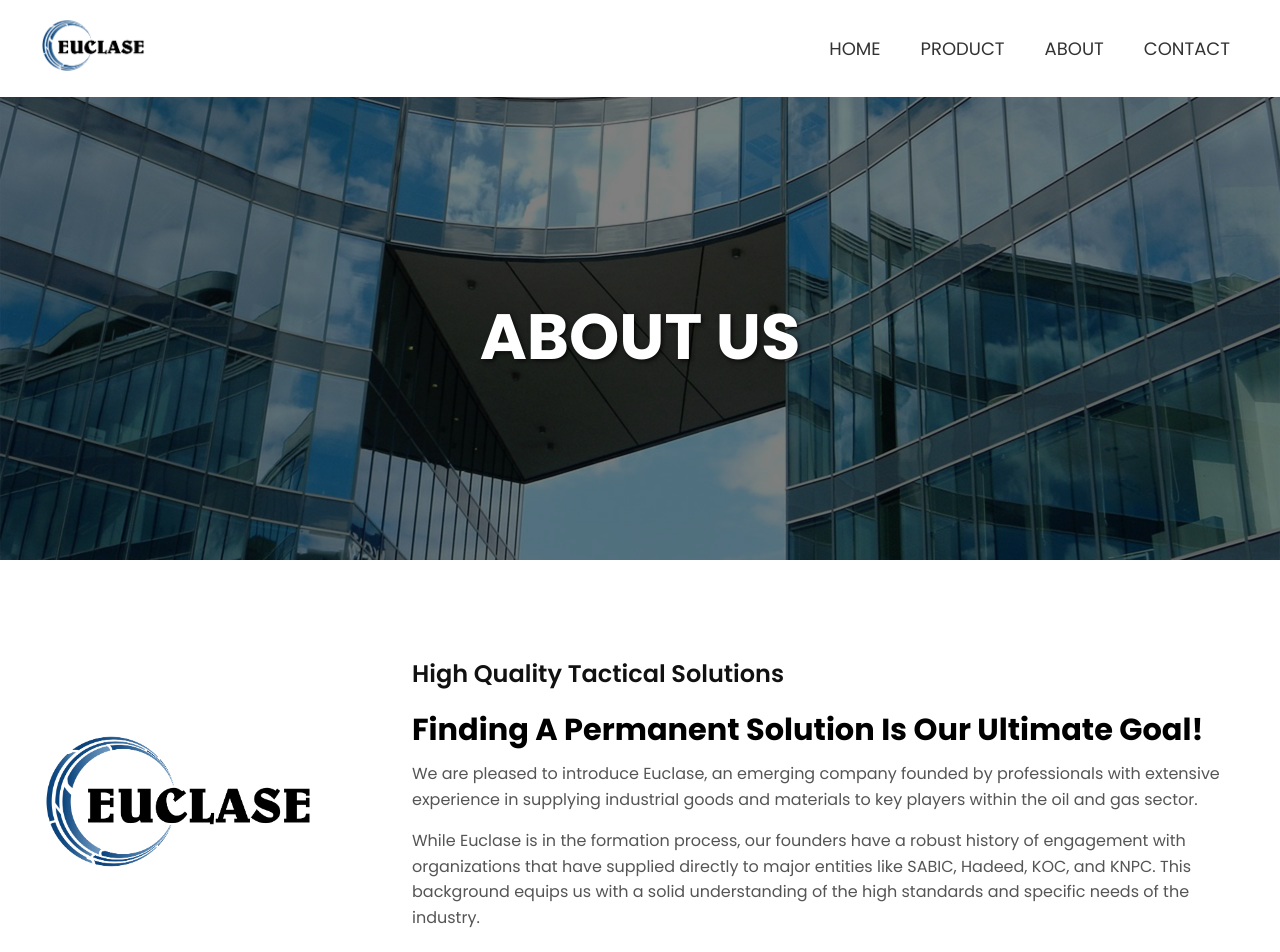
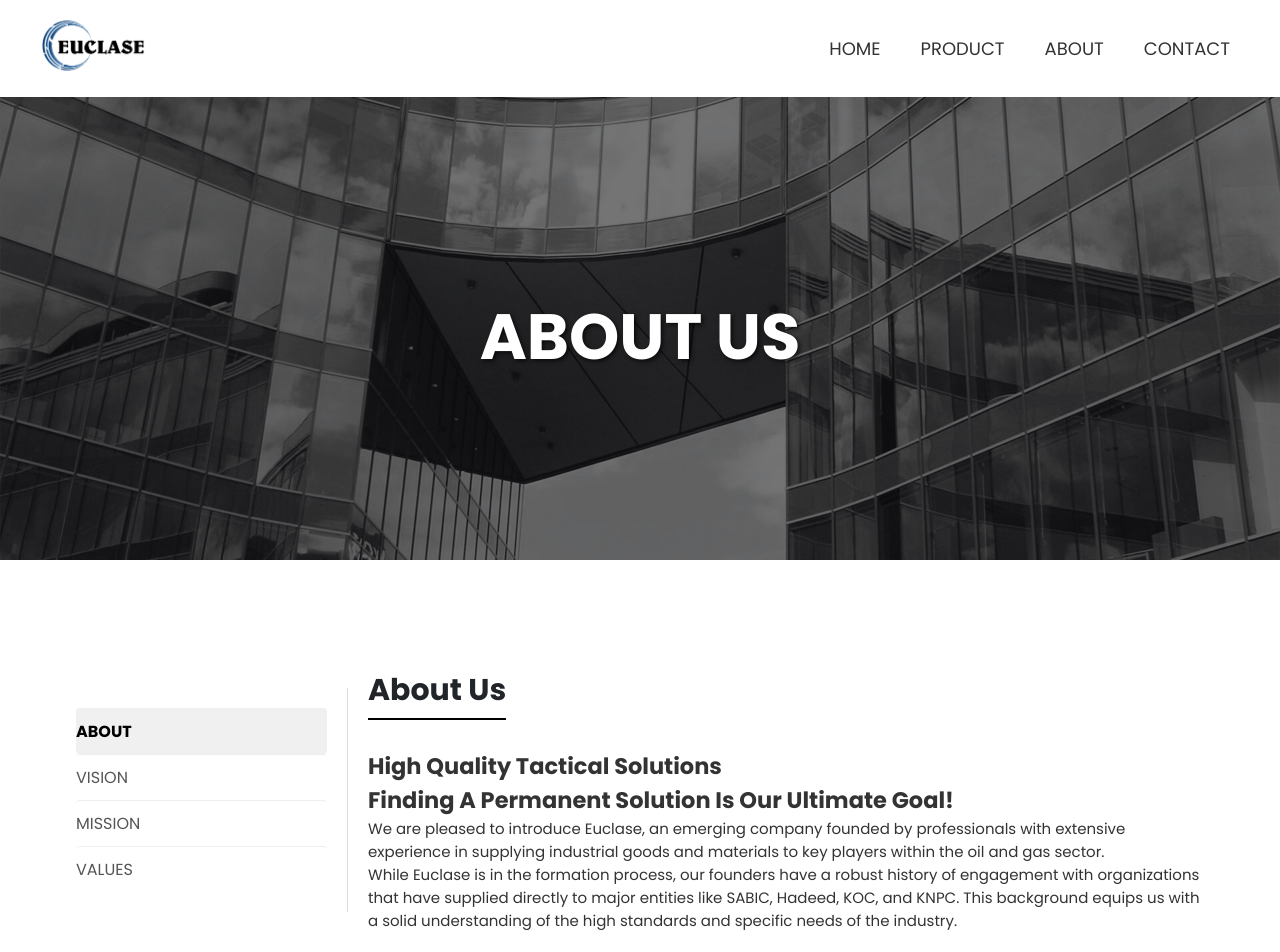
Before and after one commit to Syedsafwan24/Euclase, a React (Vite) app: page /about in a window 1280 px wide. Shown: the top 952 px of the page. Built offline with nearby package versions, Linux system fonts and the light colour scheme.

Commit message:
changed many thing added many thing last stopped about page

```diff
--- a/section/about/About.css
+++ b/section/about/About.css
@@ -1,7 +1,10 @@
+/* About.css */
+
+/* About Header - Unchanged */
 .about-header {
 	position: relative;
 	width: 100%;
-	height: 70vh; /* Adjust height as needed */
+	height: 70vh; /* Keeps the original height */
 	background: url('./bg.jpg') no-repeat center center/cover;
 }
 
@@ -21,30 +24,34 @@
 	left: 50%;
 	transform: translate(-50%, -50%);
 	color: white;
-	font-size: 4rem; /* Adjust size as needed */
+	font-size: 4rem; /* Keeps the original size */
 	font-weight: bold;
 	text-shadow: 2px 2px 4px rgba(0, 0, 0, 0.7);
 	text-align: center;
-	z-index: 1; /* Ensure text is above the overlay */
-	font-family: 'poppins';
+	z-index: 1;
+	font-family: 'Poppins', sans-serif;
 }
-/* About.css */
 
+/* About Container Adjustments */
 .about-container {
 	display: flex;
 	justify-content: center;
 	align-items: center;
-	padding: 6rem 0 5rem 0;
-	background-color: #ffffff; /* Background similar to the uploaded image */
+	padding: 3rem 1rem; /* Adjusted padding for better consistency */
+	background-color: #ffffff;
+	margin: 0 auto;
+	max-width: 1200px; /* Set consistent maximum width */
 }
 
 .about-content-wrapper {
 	display: flex;
-	max-width: 1200px;
+	gap: 3rem; /* Space between the logo and content */
+	flex-wrap: wrap; /* Ensures responsiveness */
 	width: 100%;
-	gap: 6rem; /* Space between the logo and content */
+	max-width: 100%;
 }
 
+/* About Logo */
 .about-logo {
 	flex: 1;
 	display: flex;
@@ -58,8 +65,9 @@
 	object-fit: contain;
 }
 
+/* About Content */
 .about-content {
-	flex: 3;
+	flex: 1;
 	display: flex;
 	flex-direction: column;
 	justify-content: center;
@@ -67,14 +75,14 @@
 }
 
 .about-content h1 {
-	font-size: 1.5rem;
+	font-size: 1.3rem;
 	font-weight: 600;
 	color: #111;
 	margin-bottom: 1rem;
 }
 
 .about-content h2 {
-	font-size: 1.9rem;
+	font-size: 1.5rem;
 	font-weight: 700;
 	margin-bottom: 0.5rem;
 	color: #000;
@@ -85,8 +93,10 @@
 	line-height: 1.6;
 	margin-bottom: 1rem;
 	color: #555;
+	text-align: left;
 }
 
+/* Responsive Design */
 @media (max-width: 768px) {
 	.about-content-wrapper {
 		flex-direction: column;
--- a/section/about/About.jsx
+++ b/section/about/About.jsx
@@ -1,7 +1,9 @@
 import React from 'react';
 import './About.css'; // Ensure the styles are applied
 import euclaseLogo from '../../src/img/logo1.png'; // Adjust the path as needed
+// import Vision from './vision';
 import Footer from '../../components/Footer';
+import AboutUs from './vision';
 
 function About() {
 	return (
@@ -9,31 +11,7 @@
 			<div className='about-header'>
 				<div className='about-header-text'>ABOUT US</div>
 			</div>
-			<div className='about-container'>
-				<div className='about-content-wrapper'>
-					{/* Left Side - Logo */}
-					<div className='about-logo'>
-						<img src={euclaseLogo} alt='Euclase Logo' />
-					</div>
-					{/* Right Side - Content */}
-					<div className='about-content'>
-						<h1>High Quality Tactical Solutions</h1>
-						<h2>Finding A Permanent Solution Is Our Ultimate Goal!</h2>
-						<p>
-							We are pleased to introduce Euclase, an emerging company founded
-							by professionals with extensive experience in supplying industrial
-							goods and materials to key players within the oil and gas sector.
-						</p>
-						<p>
-							While Euclase is in the formation process, our founders have a
-							robust history of engagement with organizations that have supplied
-							directly to major entities like SABIC, Hadeed, KOC, and KNPC. This
-							background equips us with a solid understanding of the high
-							standards and specific needs of the industry.
-						</p>
-					</div>
-				</div>
-			</div>
+			<AboutUs />
 			<Footer />
 		</>
 	);
--- /dev/null
+++ b/section/about/Vision.jsx
@@ -0,0 +1,121 @@
+import React, { useState } from 'react';
+import './vision.css';
+
+function AboutUs() {
+	const [activeSection, setActiveSection] = useState('about');
+
+	const renderContent = () => {
+		switch (activeSection) {
+			case 'about':
+				return (
+					<div className='section'>
+						<h2 className='section-title'>About Us</h2>
+						<h1>High Quality Tactical Solutions</h1>
+						<h2>Finding A Permanent Solution Is Our Ultimate Goal!</h2>
+						<p>
+							We are pleased to introduce Euclase, an emerging company founded
+							by professionals with extensive experience in supplying industrial
+							goods and materials to key players within the oil and gas sector.
+						</p>
+						<p>
+							While Euclase is in the formation process, our founders have a
+							robust history of engagement with organizations that have supplied
+							directly to major entities like SABIC, Hadeed, KOC, and KNPC. This
+							background equips us with a solid understanding of the high
+							standards and specific needs of the industry.
+						</p>
+					</div>
+				);
+			case 'vision':
+				return (
+					<div className='section'>
+						<h2 className='section-title'>Our Vision</h2>
+						<p className='section-text'>
+							At Euclase, our vision is to revolutionize the industry by
+							fostering creativity, innovation, and excellence. We aim to create
+							sustainable solutions that empower individuals and organizations
+							to achieve their goals effectively.
+						</p>
+					</div>
+				);
+			case 'mission':
+				return (
+					<div className='section'>
+						<h2 className='section-title'>Our Mission</h2>
+						<p className='section-text'>
+							Our mission at Euclase is to deliver high-quality solutions that
+							meet the needs of our clients and the community. We are committed
+							to fostering innovation, ensuring excellence, and promoting
+							ethical practices in everything we do.
+						</p>
+					</div>
+				);
+			case 'values':
+				return (
+					<div className='section'>
+						<h2 className='section-title'>Our Values</h2>
+						<ul className='values-list'>
+							<li>Integrity: Upholding the highest ethical standards.</li>
+							<li>Innovation: Driving creative solutions to challenges.</li>
+							<li>
+								Sustainability: Ensuring long-term success for future
+								generations.
+							</li>
+							<li>Excellence: Striving for perfection in all we do.</li>
+						</ul>
+					</div>
+				);
+			default:
+				return null;
+		}
+	};
+
+	return (
+		<section className='about-section'>
+			<div className='about-container'>
+				{/* Left Navigation */}
+				<div className='navigation'>
+					<ul className='nav-list'>
+						<li
+							className={
+								activeSection === 'about' ? 'nav-item active' : 'nav-item'
+							}
+							onClick={() => setActiveSection('about')}
+						>
+							About
+						</li>
+						<li
+							className={
+								activeSection === 'vision' ? 'nav-item active' : 'nav-item'
+							}
+							onClick={() => setActiveSection('vision')}
+						>
+							Vision
+						</li>
+						<li
+							className={
+								activeSection === 'mission' ? 'nav-item active' : 'nav-item'
+							}
+							onClick={() => setActiveSection('mission')}
+						>
+							Mission
+						</li>
+						<li
+							className={
+								activeSection === 'values' ? 'nav-item active' : 'nav-item'
+							}
+							onClick={() => setActiveSection('values')}
+						>
+							Values
+						</li>
+					</ul>
+				</div>
+
+				{/* Right Content */}
+				<div className='content'>{renderContent()}</div>
+			</div>
+		</section>
+	);
+}
+
+export default AboutUs;
--- /dev/null
+++ b/section/about/vision.css
@@ -0,0 +1,170 @@
+/* General Styles */
+.about-section {
+	display: flex;
+	flex-wrap: wrap;
+	font-family: 'Poppins', sans-serif;
+	background-color: #ffffff;
+	color: #333;
+	padding: 40px 10px;
+}
+
+.about-container {
+	display: flex;
+	width: 100%;
+	max-width: 1200px;
+	margin: 0 auto; /* Center the container */
+}
+
+.navigation {
+	width: 25%;
+	padding: 20px;
+	background-color: #ffffff;
+	color: #333;
+	border-right: 1px solid #ddd;
+}
+
+.nav-list {
+	list-style: none;
+	padding: 0;
+	margin: 0;
+}
+
+.nav-item {
+	font-size: 1rem;
+	font-weight: 400;
+	text-transform: uppercase;
+	color: #555;
+	padding: 10px 0;
+	cursor: pointer;
+	border-top: 1px solid #eee;
+	transition: color 0.3s, background-color 0.3s;
+	border-radius: 4px;
+}
+
+.nav-item:hover,
+.nav-item.active {
+	color: #000000;
+	font-weight: bold;
+	background-color: #f0f0f0;
+}
+
+.content {
+	width: 75%;
+	padding: 20px;
+}
+
+.section-title {
+	font-size: 30px;
+	font-weight: 700;
+	color: #212529;
+	margin-bottom: 1.8rem;
+	border-bottom: 2px solid #000000;
+	display: inline-block;
+	padding-bottom: 5px;
+}
+
+.section-text,
+.values-list {
+	font-size: 15px;
+	line-height: 1.75;
+	color: #666666;
+}
+
+.values-list {
+	list-style: none;
+	padding: 0;
+}
+
+.values-list li {
+	font-size: 15px;
+	margin-bottom: 10px;
+	display: flex;
+	align-items: center;
+}
+
+.values-list li::before {
+	content: '\2022';
+	color: #000000;
+	font-weight: bold;
+	display: inline-block;
+	width: 1em;
+	margin-right: 0.5em;
+}
+
+/* Responsive Design */
+@media (max-width: 1200px) {
+	.about-section {
+		padding: 30px 50px;
+	}
+
+	.content {
+		padding: 15px;
+	}
+
+	.nav-list {
+		font-size: 0.9rem;
+	}
+}
+
+@media (max-width: 1024px) {
+	.about-container {
+		flex-direction: column;
+	}
+
+	.navigation {
+		width: 100%;
+		margin-bottom: 20px;
+		border-right: none;
+		border-bottom: 1px solid #ddd;
+	}
+
+	.content {
+		width: 100%;
+	}
+}
+
+@media (max-width: 768px) {
+	.about-section {
+		padding: 15px 20px;
+	}
+
+	.section-title {
+		font-size: 24px;
+	}
+
+	.section-text,
+	.values-list li {
+		font-size: 14px;
+	}
+
+	.nav-item {
+		font-size: 0.85rem;
+	}
+}
+
+@media (max-width: 480px) {
+	.about-section {
+		padding: 10px;
+	}
+
+	.section-title {
+		font-size: 22px;
+	}
+
+	.nav-item {
+		font-size: 0.75rem;
+		padding: 8px 0;
+	}
+
+	.values-list li {
+		font-size: 13px;
+	}
+
+	.content {
+		padding: 10px;
+	}
+
+	.about-container {
+		margin: 0;
+	}
+}
--- a/section/product/Innovations.jsx
+++ b/section/product/Innovations.jsx
@@ -6,7 +6,7 @@
 			<h2>Industry Focused Products!</h2>
 			<div className='product-grid'>
 				<div className='product-item'>
-					<h3>Roller Chain Drives</h3>
+					<h3>Epoxy</h3>
 					<p>
 						Proin gravida nibh vel velit auctor aliquet. Aenean sollicitudin,
 						lorem quis bibendum auctor, nisi elit consequat ipsum, nec sagittis
@@ -15,7 +15,7 @@
 					</p>
 				</div>
 				<div className='product-item'>
-					<h3>Motors & Gear Motors</h3>
+					<h3>Ferro Alloys</h3>
 					<p>
 						Proin gravida nibh vel velit auctor aliquet. Aenean sollicitudin,
 						lorem quis bibendum auctor, nisi elit consequat ipsum, nec sagittis
@@ -24,7 +24,7 @@
 					</p>
 				</div>
 				<div className='product-item'>
-					<h3>Inductive / Capacitive Sensors</h3>
+					<h3>Mechanical Supplies</h3>
 					<p>
 						Proin gravida nibh vel velit auctor aliquet. Aenean sollicitudin,
 						lorem quis bibendum auctor, nisi elit consequat ipsum, nec sagittis
--- a/section/product/ProductDetails.css
+++ b/section/product/ProductDetails.css
@@ -1,39 +1,25 @@
-/* Global Styles */
-body {
-	font-family: 'Poppins', sans-serif;
-	margin: 0;
-	padding: 0;
-	background-color: #ffffff;
-	overflow: auto;
-}
-
-::-webkit-scrollbar {
-	display: none; /* Hide the scrollbar in webkit browsers */
-}
-
-/* Product Details Section */
 .product-details {
 	display: flex;
 	justify-content: space-between;
 	align-items: flex-start;
-	padding: 40px 100px; /* Increased padding to match the first image */
-	gap: 20px; /* Increased gap to match the first image */
+	padding: 40px 10px; /* Consistent padding */
+	margin: 0 auto; /* Center the container */
+	max-width: 1200px; /* Limit the width */
+	gap: 20px; /* Maintain spacing between items */
 	flex-wrap: wrap;
-	margin-bottom: 30px; /* Increased bottom margin to match the first image */
+	margin-bottom: 30px;
 }
 
-/* Product Text Styling */
 .product-details-text {
 	flex: 1;
 	max-width: 600px;
-	margin-bottom: 0; /* Removed bottom margin to match the first image */
+	margin-bottom: 0;
 }
 
 .product-details-text h5 {
-	/* font-size: 18px; */
 	font-weight: 600;
 	color: #7e8c99;
-	margin-bottom: 1.2rem; /* Increased space after the heading to match the first image */
+	margin-bottom: 1.2rem;
 	text-transform: uppercase;
 	letter-spacing: 0.1rem;
 }
@@ -42,7 +28,7 @@
 	font-size: 30px;
 	font-weight: 600;
 	color: #222;
-	margin-bottom: 1.8rem; /* Increased space below the heading to match the first image */
+	margin-bottom: 1.8rem;
 	line-height: 1.3;
 }
 
@@ -50,31 +36,31 @@
 	font-size: 15px;
 	line-height: 1.75;
 	color: #555;
-	margin-bottom: 2.5rem; /* Increased space between paragraphs to match the first image */
+	margin-bottom: 2.5rem;
 }
 
-/* Product Image Styling */
 .product-details-images {
 	flex: 1;
 	display: flex;
 	flex-direction: column;
-	gap: 1.5rem; /* Reduced gap between images */
-	max-width: 500px; /* Reduced max width of the image container */
+	align-items: center; /* Center align images */
+	gap: 1.5rem;
+	max-width: 600px;
 }
 
 .product-image {
-	width: 100%; /* Make image responsive */
-	height: 350px; /* Reduced image height */
-	border-radius: 5px;
+	width: 100%; /* Full width responsive images */
+	height: 500px; /* Retained original image height */
+	border-radius: 8px;
 	object-fit: cover;
 	box-shadow: 0 6px 12px rgba(0, 0, 0, 0.15);
-	margin-bottom: 20px; /* Reduced bottom margin for image spacing */
+	margin-bottom: 20px;
 }
 
 /* Responsive Design */
 @media (max-width: 1200px) {
 	.product-details {
-		padding: 30px 50px;
+		padding: 30px 50px; /* Adjusted padding for medium screens */
 		gap: 15px;
 	}
 }
@@ -83,7 +69,7 @@
 	.product-details {
 		flex-direction: column;
 		align-items: center;
-		padding: 20px 30px; /* Adjusted padding for smaller screens */
+		padding: 20px 30px; /* Reduced padding for smaller screens */
 	}
 
 	.product-details-images {
@@ -92,22 +78,15 @@
 	}
 
 	.product-image {
+		width: 100%; /* Retained image width */
+		height: 500px; /* Kept the original image size */
 		border-radius: 8px;
-		height: 300px; /* Further reduced image height for medium screens */
 	}
 }
 
 @media (max-width: 768px) {
 	.product-details {
-		padding: 15px 20px; /* Further reduced padding for smaller screens */
-	}
-
-	.product-details-text h2 {
-		font-size: 24px; /* Adjusted heading size for smaller screens */
-	}
-
-	.product-details-text p {
-		font-size: 14px; /* Adjusted font size for better readability on smaller devices */
+		padding: 15px 20px; /* Further reduced padding */
 	}
 
 	.product-details-images {
@@ -115,23 +94,25 @@
 	}
 
 	.product-image {
-		width: 100%;
-		height: 250px; /* Further reduced image height */
+		width: 100%; /* Retained image width */
+		height: 500px; /* Kept the original image size */
 		border-radius: 8px;
 	}
 }
 
 @media (max-width: 480px) {
 	.product-details-text h2 {
-		font-size: 20px; /* Further reduced heading size for very small screens */
+		font-size: 20px;
 	}
 
 	.product-details-text p {
-		font-size: 13px; /* Adjusted font size */
-		line-height: 1.6; /* Slightly reduced line height for small screens */
+		font-size: 13px;
+		line-height: 1.6;
 	}
 
 	.product-image {
-		height: 200px; /* Reduced image height for very small screens */
+		width: 100%; /* Retained image width */
+		height: 500px; /* Kept the original image size */
+		border-radius: 8px;
 	}
 }
```
Also changed, not shown: section/product/Innovation.css (+36 -11 lines), section/about/bg.jpg.
